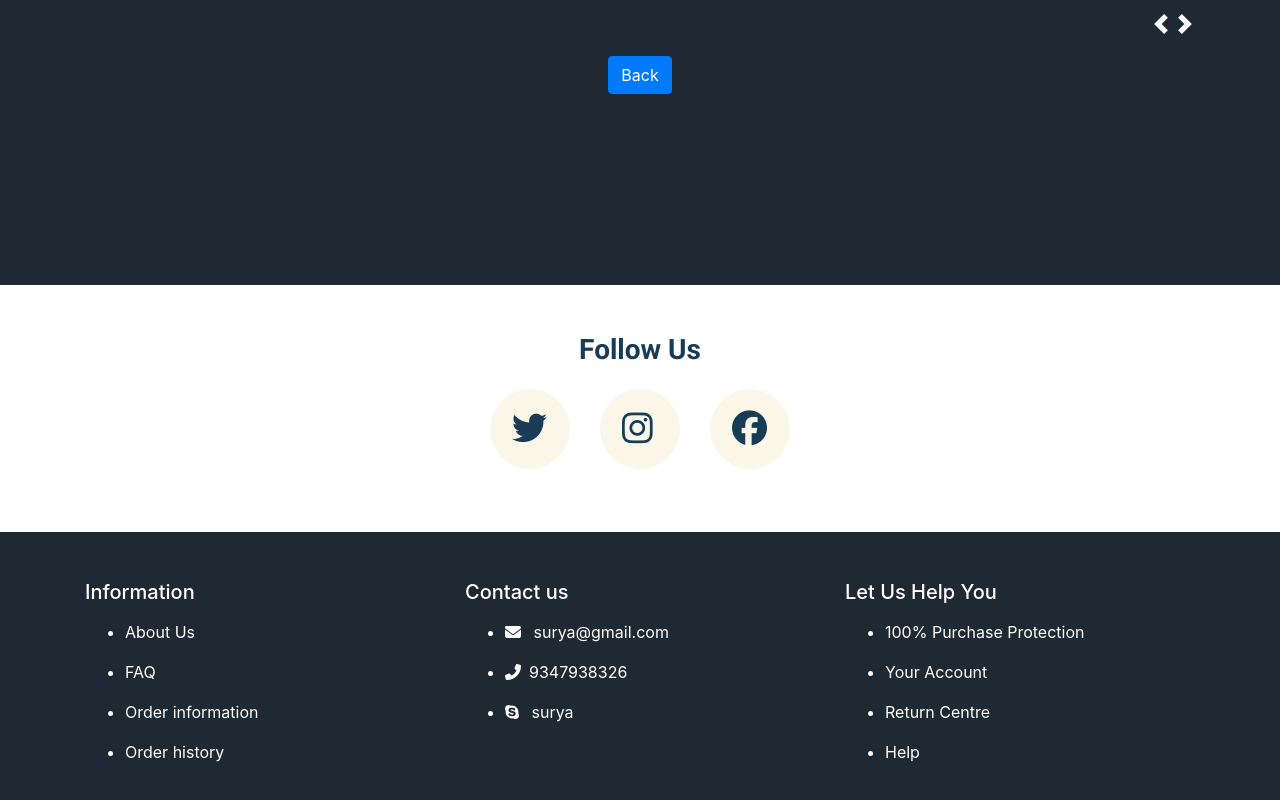
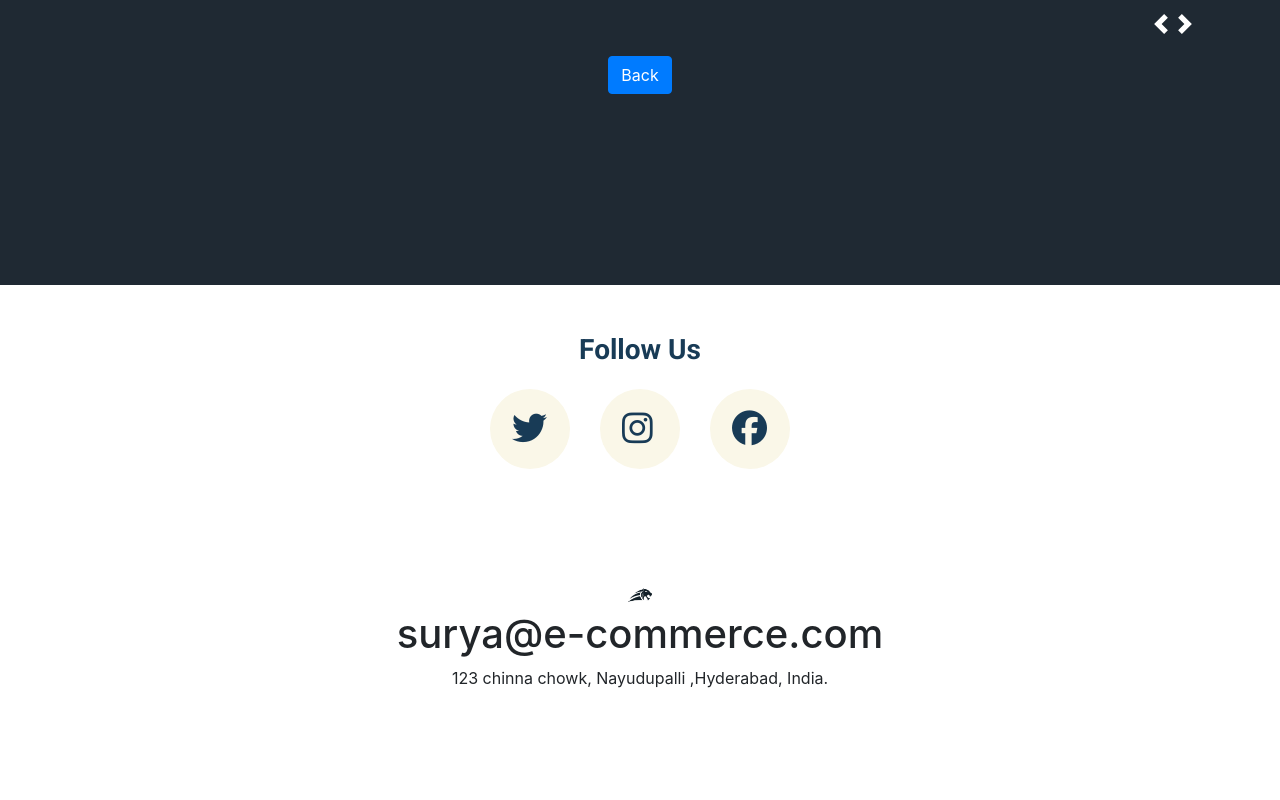
Before and after one commit to surya-8325/MY-E-COMMERCE, a plain HTML site: page index.html in a window 1280 px wide. Shown: the part 2368-3168 px from the top of the page. After the commit the page ends 3122 px from the top, so only its background shows below. Drawn offline with nearby package versions, Linux system fonts and the light colour scheme; a web font is replaced by a local one.

Commit message:
Update index.html

```diff
--- a/index.html
+++ b/index.html
@@ -29,7 +29,7 @@
                     <a class="nav-link" href="#exploreMenuSection" id="navItem3">Explore Products</a>
                     <a class="nav-link" href="#deliveryPaymentSection" id="navItem4">Delivery & Payment</a>
 
-                    <a class="nav-link" href="#contact" id="navItem3">Contact Us</a>
+                    <a class="nav-link" href="https://surya-8325.github.io/contact-us/" id="navItem3">Contact Us</a>
 
                 </div>
             </div>
@@ -324,47 +324,22 @@
       </div>
     </div>
 
-    <div id="contact">
-      <div class="bg pt-5 pb-5">
-          <div class="container">
-              <div class="row mb-3">
-                  <div class="text col-12 col-md-4 ">
-                    <h1 class="heading1 mb-3">Information</h1>
-                    <ul class="list-container">
-                        <li class="mb-3">About Us</li>
-                        <li class="mb-3">FAQ</li>
-                        <li class="mb-3">Order information</li>
-                        <li class="mb-3">Order history</li>
-                    </ul>
-                  </div>
-                  <div class="text col-6 col-md-4">
-                      <h1 class="heading1 mb-3">Contact us</h1>
-                      <ul class="list-container">
-                          <li class="mb-3"><i class="fas fa-envelope mr-2" aria-hidden="true"></i> surya@gmail.com</li>
-                          <li class="mb-3"><i class="fas fa-phone-alt mr-2" aria-hidden="true"></i>9347938326</li>
-                          <li class="mb-3"><i class="fab fa-skype mr-2 " aria-hidden="true"></i> surya</li>
-                      </ul>
-                  </div>
-                  <div class="text col-6 col-md-4">
-                      <h1 class="heading1 mb-3">Let Us Help You</h1>
-                      <ul class="list-container">
-                          <li class="mb-3">100% Purchase Protection</li>
-                          <li class="mb-3">Your Account</li>
-                          <li class="mb-3">Return Centre</li>
-                          <li class="mb-3">Help</li>
-                      </ul>
-                  </div>
-                  <hr class="hr-line">
-                  <hr class="hr-line">
-                  <div class="m-auto">
-
-
-                  </div>
-
-              </div>
+     <div class="footer-section pt-5 pb-5">
+      <div class="container">
+        <div class="row">
+          <div class="col-12 text-center">
+            <img
+              src="ll.jpg"
+              class="vr-logo"
+            />
+            <h1 class="footer-section-mail-id">surya@e-commerce.com</h1>
+            <p class="footer-section-address">
+              123 chinna chowk, Nayudupalli ,Hyderabad, India.
+            </p>
           </div>
+        </div>
       </div>
-  </div>
+    </div>
 </body>
 
 </html>
```
